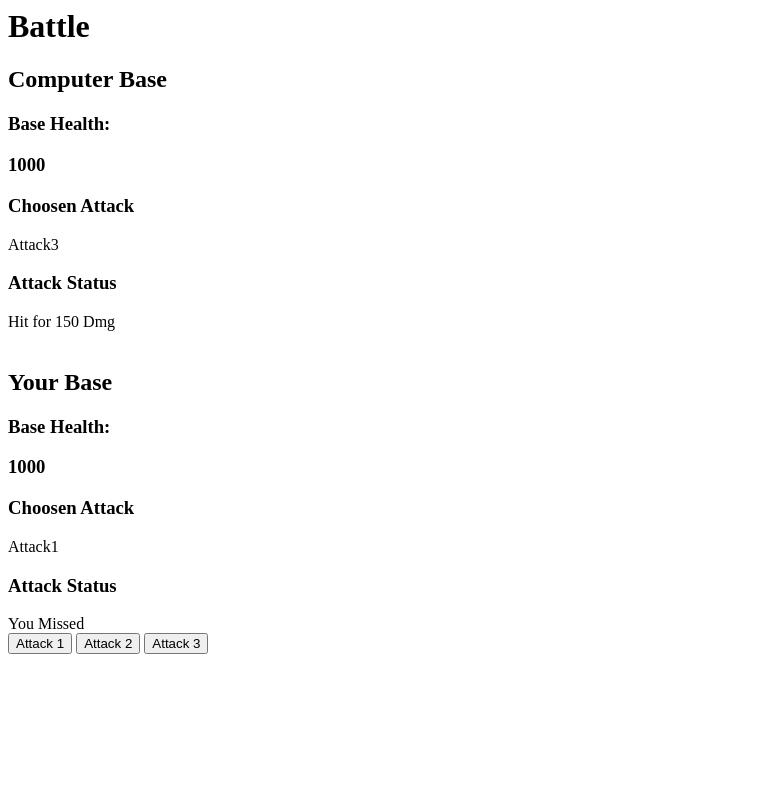
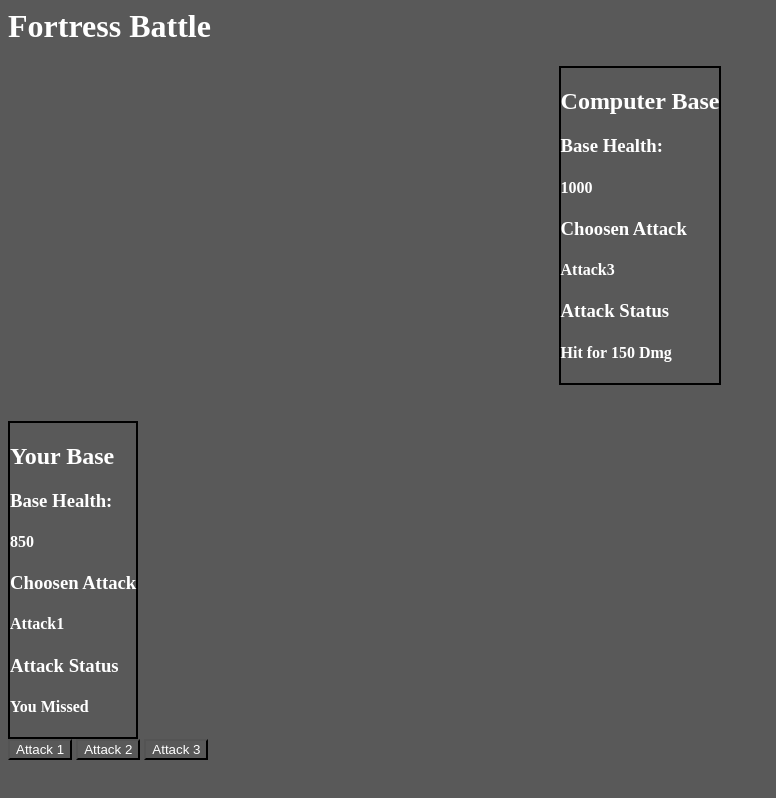
Before and after one commit to tchoutdara/basebattlegame, a plain HTML site: page index.html in a window 1280 px wide. Both pictures are taken after a click on the button "Attack 1". Shown: the whole page, without its empty margins (0-776 px from the left). Drawn offline with nearby package versions, Linux system fonts and the light colour scheme.

Commit message:
add css and more divs

```diff
--- a/index.html
+++ b/index.html
@@ -1,39 +1,54 @@
+<!--o(*_*)o -->
+<!-- ( .)/ -->
+<!-- 0 0 -->
+
+
 <html>
   <head>
     <link rel="stylesheet" href="styles.css" />
   </head>
 
   <body>
-    <h1>Battle</h1>
+    <!-- Add a fortress battle banner add div to clean up -->
+    <h1>Fortress Battle</h1>
     <div id="enemy-field-container">
-        <div id="field">
+      <div id="enemy-field">
         <h2>Computer Base</h2>
         <h3>Base Health:</h3>
-        <h3>1000</h3>
+        <h4 id="pcBase">1000</h4>
         <!--image of base-->
         <h3>Choosen Attack</h3>
-        <label id="pcAttackChoice"></label>
+        <h4 id="pcAttackChoice"></h4>
         <h3>Attack Status</h3>
-        <label id="compAttack"></label>
+        <h4 id="compAttack"></h4>
+      </div>
+      <div id="enemyFort">
+        <!-- fort imagee -->
+      </div>
+    </div>
         <br>
         <br>
+    <div id="user-field-container">
+      <div id="user-field">
         <h2>Your Base</h2>
         <h3>Base Health:</h3>
-        <h3>1000</h3>
+        <h4 id="userBase">1000</h4>
         <!--image of base-->
         <h3>Choosen Attack</h3>
-        <label id="attackChoice"></label>
+        <h4 id="attackChoice"></h4>
         <h3>Attack Status</h3>
-        <label id="userAttack"></label>
-
+        <h4 id="userAttack"></h4>
+        </div>
+        <div id="userFort">
+          <!-- Fort Image -->
         </div>
     </div>
 
     <div id="attack-container">
         <div id="attack">
-            <button id="attack1Btn">Attack 1</button>
-            <button id="attack2Btn">Attack 2</button>
-            <button id="attack3Btn">Attack 3</button>
+            <button class="attack" id="attack1Btn">Attack 1</button>
+            <button class="attack" id="attack2Btn">Attack 2</button>
+            <button class="attack" id="attack3Btn">Attack 3</button>
         </div>
     </div>
 
--- a/main.js
+++ b/main.js
@@ -1,3 +1,8 @@
+// o(*_*)o //
+//  ( .)/ //
+//  0 0  //
+
+
 $(document).ready( function() {
 
     var $attack1 = $('#attack1Btn')
@@ -5,6 +10,8 @@ $(document).ready( function() {
     var $attack3 = $('#attack3Btn')
     var $attackStat = $('#userAttack')
     var $pcAttackStat = $('#compAttack')
+    var $userBase = $('#userBase')
+    var $pcBase = $('#pcBase')
     var compHealth = 1000
     var userHealth = 1000
 
@@ -18,6 +25,8 @@ $(document).ready( function() {
             $attackStat.text('You Missed')
         } else {
             $attackStat.text('Hit for 25 Dmg')
+            compHealth -= 25
+            $pcBase.text(compHealth)
         }
         $('#attackChoice').text('Attack1')
     })
@@ -31,6 +40,9 @@ $(document).ready( function() {
                 $pcAttackStat.text('You Missed')
                 } else {
                 $pcAttackStat.text('Hit for 25 Dmg')
+                userHealth -= 25
+                $userBase.text(userHealth)
+
              }
          } else if (compAttackChoice == 2) {
             $('#pcAttackChoice').text('Attack2')
@@ -39,6 +51,8 @@ $(document).ready( function() {
                 $pcAttackStat.text('You Missed')
                 } else {
                 $pcAttackStat.text('Hit for 75 Dmg')
+                userHealth -= 75
+                $userBase.text(userHealth)
                 }
             } else {
             $('#pcAttackChoice').text('Attack3')
@@ -47,6 +61,8 @@ $(document).ready( function() {
                 $pcAttackStat.text('You Missed')
                 } else {
                 $pcAttackStat.text('Hit for 150 Dmg')
+                userHealth -= 150
+                $userBase.text(userHealth)
                 }
             }
 
@@ -58,6 +74,8 @@ $(document).ready( function() {
             $attackStat.text('You Missed')
         } else {
             $attackStat.text('Hit for 75 Dmg')
+            compHealth -= 75
+            $pcBase.text(compHealth)
         }
         $('#attackChoice').text('Attack2')
     })
@@ -71,6 +89,8 @@ $(document).ready( function() {
                 $pcAttackStat.text('You Missed')
                 } else {
                 $pcAttackStat.text('Hit for 25 Dmg')
+                userHealth -= 25
+                $userBase.text(userHealth)
              }
          } else if (compAttackChoice == 2) {
             $('#pcAttackChoice').text('Attack2')
@@ -79,6 +99,8 @@ $(document).ready( function() {
                 $pcAttackStat.text('You Missed')
                 } else {
                 $pcAttackStat.text('Hit for 75 Dmg')
+                userHealth -= 75
+                $userBase.text(userHealth)
                 }
             } else {
             $('#pcAttackChoice').text('Attack3')
@@ -87,6 +109,8 @@ $(document).ready( function() {
                 $pcAttackStat.text('You Missed')
                 } else {
                 $pcAttackStat.text('Hit for 150 Dmg')
+                userHealth -= 150
+                $userBase.text(userHealth)
                 }
             }
 
@@ -99,6 +123,8 @@ $(document).ready( function() {
             $attackStat.text('You Missed')
         } else {
             $attackStat.text('Hit for 150 Dmg')
+            compHealth -= 150
+            $pcBase.text(compHealth)
         }
         $('#attackChoice').text('Attack3')
     })
@@ -112,6 +138,8 @@ $(document).ready( function() {
                 $pcAttackStat.text('You Missed')
                 } else {
                 $pcAttackStat.text('Hit for 25 Dmg')
+                userHealth -= 25
+                $userBase.text(userHealth)
              }
          } else if (compAttackChoice == 2) {
             $('#pcAttackChoice').text('Attack2')
@@ -120,6 +148,8 @@ $(document).ready( function() {
                 $pcAttackStat.text('You Missed')
                 } else {
                 $pcAttackStat.text('Hit for 75 Dmg')
+                userHealth -= 75
+                $userBase.text(userHealth)
                 }
             } else {
             $('#pcAttackChoice').text('Attack3')
@@ -128,6 +158,8 @@ $(document).ready( function() {
                 $pcAttackStat.text('You Missed')
                 } else {
                 $pcAttackStat.text('Hit for 150 Dmg')
+                userHealth -= 150
+                $userBase.text(userHealth)
                 }
             }
 
--- a/styles.css
+++ b/styles.css
@@ -0,0 +1,21 @@
+* {
+    background-color: #595959;
+    color: #ffffff;
+}
+
+#enemy-field-container {
+    display: flex;
+    justify-content: center;
+}
+
+#enemy-field {
+    border:2px solid black;
+}
+
+#user-field-container {
+    display: flex;
+}
+
+#user-field {
+    border:2px solid black;
+}
```
